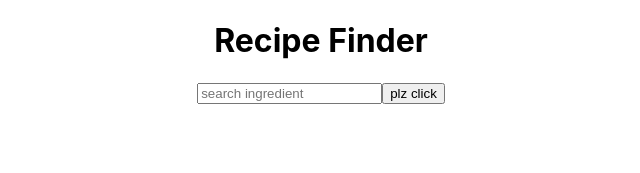
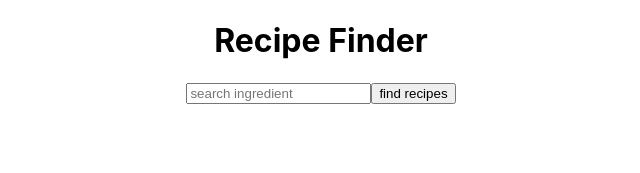
Before and after one commit to Roisin-13/react-first-recipe-app, a React (Create React App) app: page / in a window 1280 px wide. Shown: the top 173 px of the page, without its empty margins (319-959 px from the left). Built offline with nearby package versions, Linux system fonts and the light colour scheme; no server answers.

Commit message:
code cleaned

```diff
--- a/src/App.js
+++ b/src/App.js
@@ -5,7 +5,7 @@ import { useState } from 'react';
 
 function App() {
   const [query, setQuery] = useState("");
-  //let query = `apple`;
+
   const url = `https://api.edamam.com/api/recipes/v2?type=public&q=${query}&app_id=${APP_ID}&app_key=${APP_KEY}&imageSize=REGULAR`;
 
   async function getRecipe() {
@@ -19,14 +19,11 @@ function App() {
   }
   return (
     <div className="App">
-      {/* <header className="App-header">
-      </header> */}
     <h1>Recipe Finder</h1>
     <form className="searchForm">
-        <input type="text" className="searchIngredient" placeholder="search ingredient" value={query} onChange={(event) => setQuery(event.target.value)}></input>
-        <button type="submit" value="plz click" onClick={handleClick} >plz click</button>
+        <input type="text" className="searchIngredient" placeholder="search ingredient" value={query} onChange={(event) => setQuery(event.target.value)} onSubmit={handleClick}></input>
+        <button type="submit" value="plz click" onClick={handleClick} >find recipes</button>
     </form>
-      {/* <button onClick={getRecipe}>plz click</button> */}
     </div>
   );
 }
```
